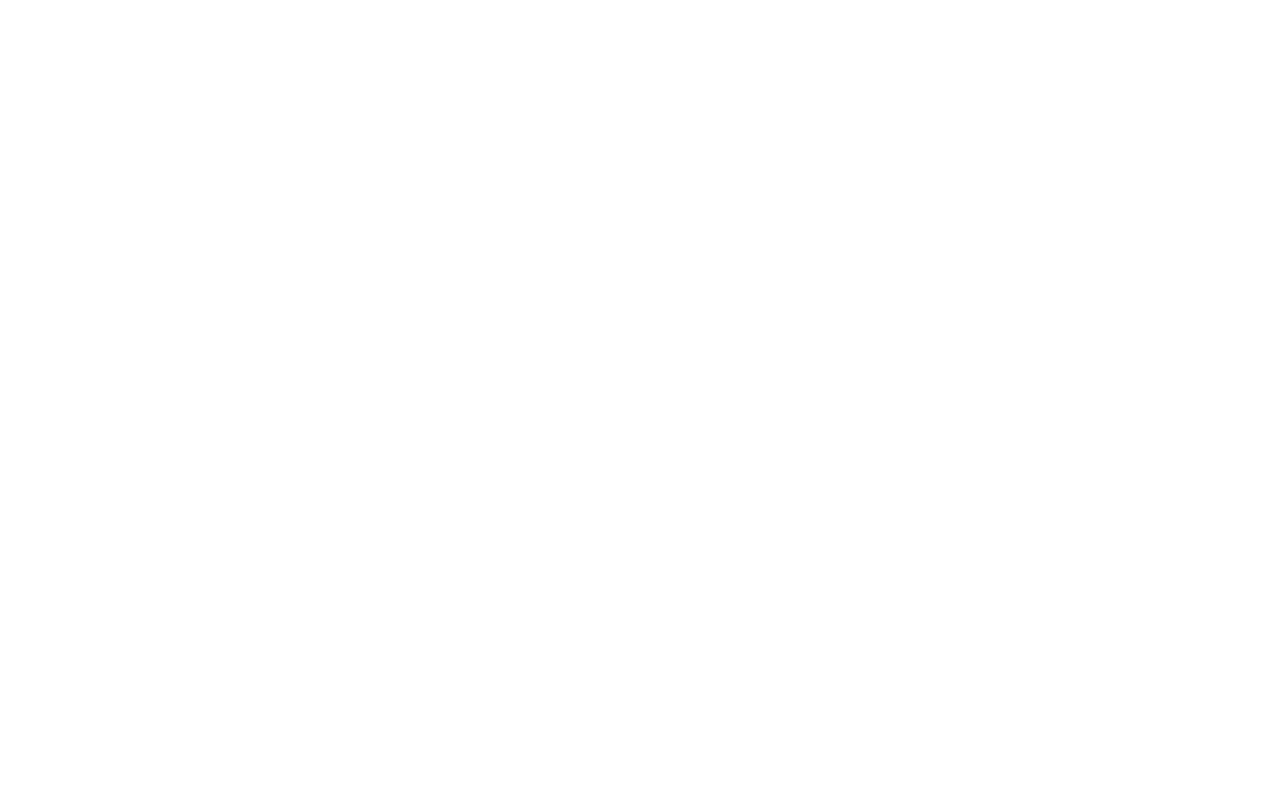
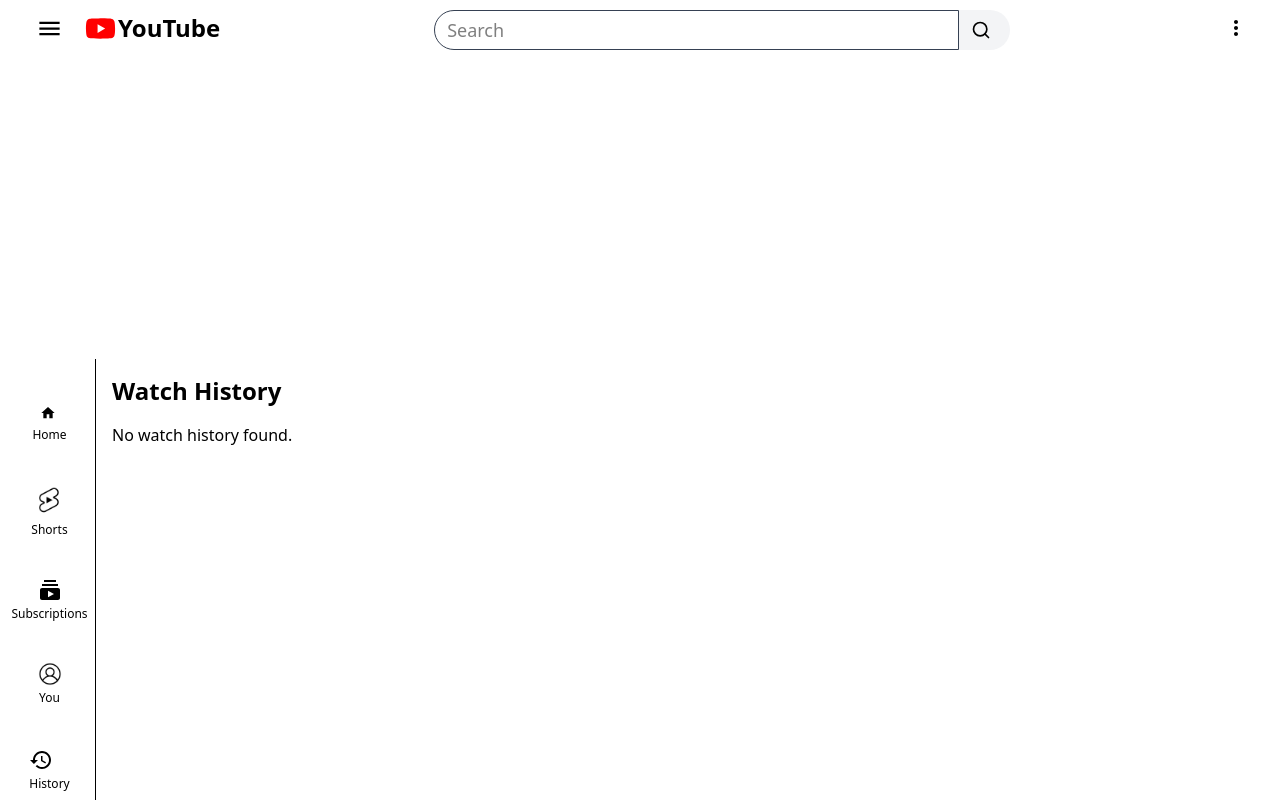
Before and after one commit to AnubhavShrivastav/YouTube, a React (Vite) app in the folder youTube_frontend/: page /history in a window 1280 px wide. Before the commit this address had no page. Built offline with nearby package versions, Linux system fonts and the light colour scheme.

Commit message:
create history page

```diff
--- a/youTube_frontend/src/component/SideBar.jsx
+++ b/youTube_frontend/src/component/SideBar.jsx
@@ -37,8 +37,10 @@
         </div>
 
         <div className="flex flex-col items-center hover:bg-gray-200 rounded-xl p-2 cursor-pointer">
+          <Link to="/history">
           <HistoryIcon fontSize="medium" />
-          <small className="text-xs mt-1">History</small>
+          <small className="text-xs mt-1 block">History</small>
+          </Link>
         </div>
       </div>
     </div>
--- a/youTube_frontend/src/main.jsx
+++ b/youTube_frontend/src/main.jsx
@@ -6,6 +6,7 @@
 import { BrowserRouter, Routes, Route } from "react-router-dom";
 import VideoPlayer from "./pages/VideoPlayer.jsx";
 import SearchResults from "./pages/searchResults.jsx";
+import HistoryPage from "./pages/historyPage.jsx";
 
 const CLIENT_ID =
   "1051422118866-emfokgnbcnjofnsvior33h24gfr8n6qi.apps.googleusercontent.com";
@@ -18,6 +19,8 @@
           <Route path="/" element={<Home />} />
           <Route path="/search/:query" element={<SearchResults />} />
           <Route path="/watch/:videoId" element={<VideoPlayer />} />
+          <Route path="/history" element={<HistoryPage />} />
+
         </Routes>
       </BrowserRouter>
     </GoogleOAuthProvider>
--- a/youTube_frontend/src/pages/VideoPlayer.jsx
+++ b/youTube_frontend/src/pages/VideoPlayer.jsx
@@ -66,6 +66,16 @@
 
   if (!videoId) return <p>No video selected</p>; // Don't show anything if no video is selected
 
+  useEffect(() => {
+    if (videoId) {
+      const existingHistory = JSON.parse(localStorage.getItem("videoHistory")) || [];
+      const newEntry = { id: videoId, viewedAt: new Date() };
+      const updatedHistory = [newEntry, ...existingHistory.filter(v => v.id !== videoId)];
+      localStorage.setItem("videoHistory", JSON.stringify(updatedHistory));
+    }
+  }, [videoId]);
+
+
   return (
     <div className="flex flex-col h-screen">
     <TopBar />
--- /dev/null
+++ b/youTube_frontend/src/pages/historyPage.jsx
@@ -0,0 +1,52 @@
+import { useState, useEffect } from "react";
+import { Link } from "react-router-dom";
+import TopBar from "../component/TopBar";
+import SideBar from "../component/SideBar";
+
+const HistoryPage = () => {
+  const [history, setHistory] = useState([]);
+
+  useEffect(() => {
+    const storedHistory =
+      JSON.parse(localStorage.getItem("videoHistory")) || [];
+    setHistory(storedHistory);
+  }, []);
+
+  return (
+    <>
+      <div className="flex flex-col h-screen">
+        <TopBar />
+
+        <div className="flex flex-1">
+          <SideBar />
+
+          <div className="p-4">
+            <h2 className="text-2xl font-bold mb-4">Watch History</h2>
+            {history.length === 0 ? (
+              <p>No watch history found.</p>
+            ) : (
+              <ul className="grid grid-cols-2 md:grid-cols-3 gap-3">
+                {history.map((video) => (
+                  <li key={video.id} className="p-2 rounded">
+                    <Link to={`/watch/${video.id}`}>
+                      <img
+                        src={`https://img.youtube.com/vi/${video.id}/hqdefault.jpg`}
+                        alt="Video Thumbnail"
+                        className="w-full rounded"
+                      />
+                      <p className="text-sm mt-1">
+                        Viewed: {new Date(video.viewedAt).toLocaleString()}
+                      </p>
+                    </Link>
+                  </li>
+                ))}
+              </ul>
+            )}
+          </div>
+        </div>
+      </div>
+    </>
+  );
+};
+
+export default HistoryPage;
```
Also changed, not shown: youTube_frontend/src/pages/searchResults.jsx (+12 -11 lines).
